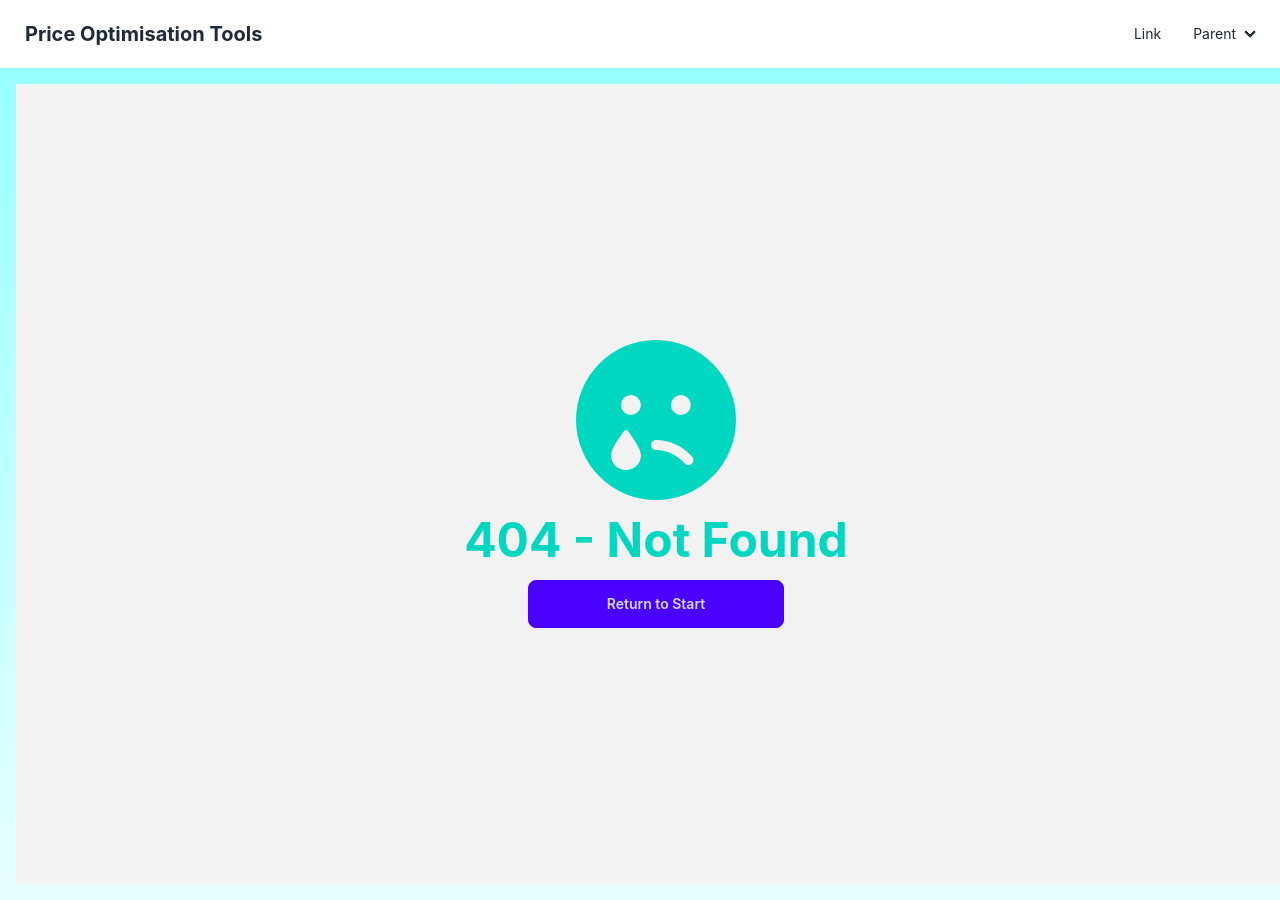
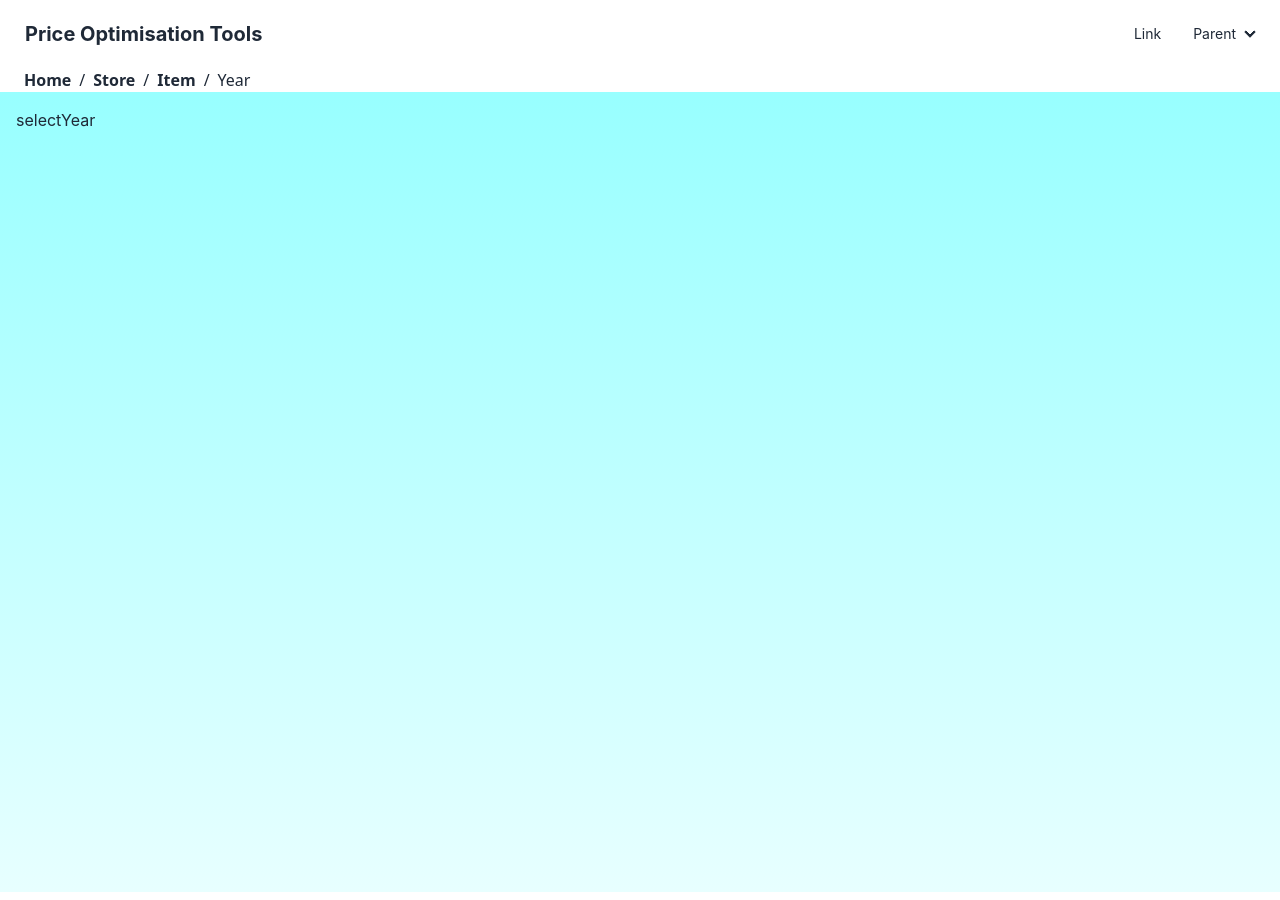
Before and after one commit to MahirAbrar/PriceWise.M5, a React (Create React App) app: page /select/1/1 in a window 1280 px wide. Before the commit this address had no page. Built offline with nearby package versions, Linux system fonts and the light colour scheme.

Commit message:
Items are now clickable

```diff
--- a/src/App.js
+++ b/src/App.js
@@ -11,6 +11,7 @@ import SelectStore from "./pages/SelectStore";
 import LandingPage from "./pages/LandingPage";
 import SelectItem from "./pages/SelectItem";
 import PageNotFound from "./pages/PageNotFound";
+import SelectYear from "./pages/SelectYear";
 
 import "./App.css";
 import Breadcrumb from "./components/Breadcrumb";
@@ -55,6 +56,7 @@ function App() {
             <Route path="/" element={<LandingPage />} />
             <Route path="/select" element={<SelectStore />} />
             <Route path="/select/:storeId" element={<SelectItem />} />
+            <Route path="/select/:storeId/:itemId" element={<SelectYear />} />
             <Route path="*" element={<PageNotFound />} />
           </BaseRoutes>
         </div>
--- a/src/pages/SelectItem.js
+++ b/src/pages/SelectItem.js
@@ -2,12 +2,18 @@ import React, { useEffect, useState } from "react";
 import { useParams } from "react-router-dom";
 import { useBreadcrumbs } from "../context/BreadcrumbsContext";
 import getItems from "../api/selectItems.js";
+import { useNavigate } from "react-router-dom";
 
 const SelectItem = () => {
   const { storeId } = useParams();
   const { setItems } = useBreadcrumbs();
   const [items, setItemData] = useState([]);
   const [isLoading, setIsLoading] = useState(true);
+  const navigate = useNavigate();
+
+  const handleClick = (itemId) => {
+    navigate(`/select/${storeId}/${itemId}`);
+  };
 
   useEffect(() => {
     setItems([
@@ -67,11 +73,16 @@ const SelectItem = () => {
             <tbody>
               {items.map((item, index) => (
                 <tr
-                  key={item.item_id}
-                  className={index % 2 === 0 ? "bg-white" : "bg-gray-200"}
+                  key={item}
+                  className={
+                    index % 2 === 0
+                      ? "bg-white hover:bg-blue-300 cursor-pointer"
+                      : "bg-gray-200 hover:bg-blue-300 cursor-pointer"
+                  }
+                  onClick={() => handleClick(item)}
                 >
                   <th className="py-4">{index + 1}</th>
-                  <td className="py-4">{item.item_id}</td>
+                  <td className="py-4">{item}</td>
                   <td className="py-4">{item.dept_id}</td>
                   <td className="py-4">{item.cat_id}</td>
                 </tr>
--- /dev/null
+++ b/src/pages/SelectYear.js
@@ -0,0 +1,22 @@
+import React from "react";
+import { useEffect } from "react";
+import { useParams } from "react-router-dom";
+import { useBreadcrumbs } from "../context/BreadcrumbsContext";
+
+const SelectYear = () => {
+  const { storeId, itemId } = useParams();
+  const { setItems } = useBreadcrumbs();
+
+  useEffect(() => {
+    setItems([
+      { label: "Home", path: "/" },
+      { label: "Store", path: "/select" },
+      { label: "Item", path: `/select/${storeId}` },
+      { label: "Year" },
+    ]);
+  }, [setItems]);
+
+  return <div>selectYear</div>;
+};
+
+export default SelectYear;
```
